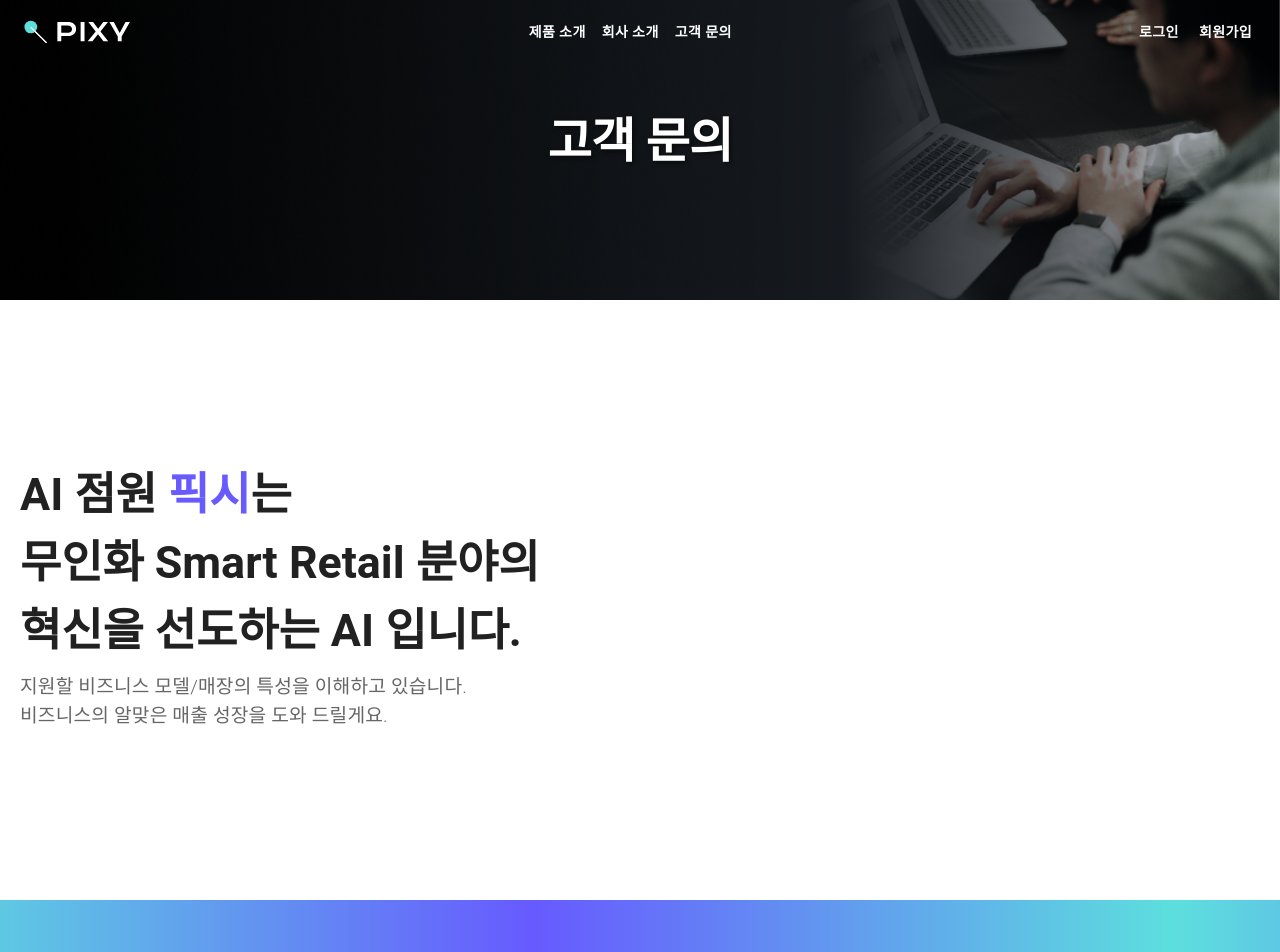
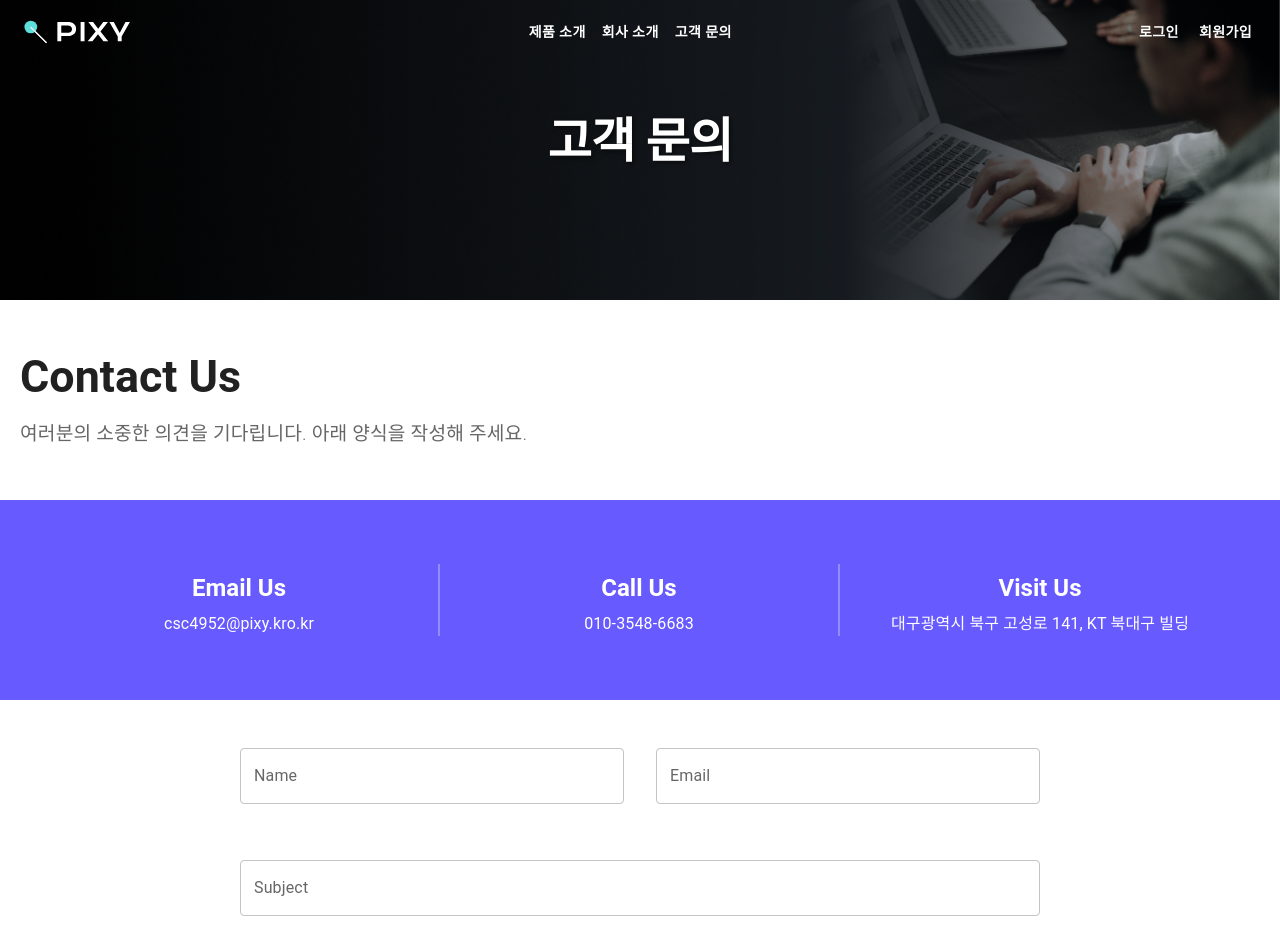
Before and after one commit to AIVLESCHOOLFIFTHBIGPROJECT/AI_24_PIXY_WEB, a React (Create React App) app: page /contact in a window 1280 px wide. Shown: the top 952 px of the page. Built offline with nearby package versions, Linux system fonts and the light colour scheme; no server answers.

Commit message:
finish contactpage, doing productpage

```diff
--- a/src/App.js
+++ b/src/App.js
@@ -9,6 +9,7 @@ import SignUp from './pages/SignUp';
 import Login from './pages/Login';
 import ContactPage from './pages/ContactPage';
 import AboutPage from './pages/AboutPage';
+import ProductPage from './pages/ProductPage';
 import MainPage from './pages/main/MainPage';
 import PixyCustom from './pages/main/PixyCustom';
 import Inquiry from './pages/main/Inquiry';
@@ -22,6 +23,7 @@ function App() {
       <AuthProvider>
           <Routes>
             <Route path="/" element={<HomePage />} />
+            <Route path="/product" element={<ProductPage />} />
             <Route path="/about" element={<AboutPage />} />
             <Route path="/contact" element={<ContactPage />}/>
             <Route path="/signup" element={<SignUp />}/>
--- a/src/components/Header.js
+++ b/src/components/Header.js
@@ -64,7 +64,7 @@ const Header = () => {
 
           {!isSmallScreen && (
             <Box sx={{ display: 'flex', justifyContent: 'center', flexGrow: 1 }}>
-              <Button color="inherit" component={Link} to="/" sx={buttonStyle}>제품 소개</Button>
+              <Button color="inherit" component={Link} to="/product" sx={buttonStyle}>제품 소개</Button>
               <Button color="inherit" component={Link} to="/about" sx={buttonStyle}>회사 소개</Button>
               <Button color="inherit" component={Link} to="/contact" sx={buttonStyle}>고객 문의</Button>
             </Box>
@@ -104,7 +104,7 @@ const Header = () => {
                     horizontal: 'right',
                   }}
                 >
-                  <MenuItem onClick={handleClose} component={Link} to="/">제품 소개</MenuItem>
+                  <MenuItem onClick={handleClose} component={Link} to="/product">제품 소개</MenuItem>
                   <MenuItem onClick={handleClose} component={Link} to="/about">회사 소개</MenuItem>
                   <MenuItem onClick={handleClose} component={Link} to="/contact">고객 문의</MenuItem>
                 </Menu>
--- /dev/null
+++ b/src/components/contact/ContactSection.js
@@ -0,0 +1,172 @@
+import React from 'react';
+import { Box, Typography, Grid, TextField, Button, useTheme, useMediaQuery } from '@mui/material';
+import { keyframes } from '@emotion/react';
+
+const moveGradient = keyframes`
+  0% {
+    transform: translate3d(0, 0, 0);
+  }
+  100% {
+    transform: translate3d(-50%, 0, 0);
+  }
+`;
+
+const ContactSection = () => {
+  const theme = useTheme();
+  const isLargeScreen = useMediaQuery('(min-width:1920px)');
+
+  return (
+    <Box sx={{ bgcolor: 'background.default' }}>
+      <Box sx={{
+        height: '200px',
+        display: 'flex',
+        flexDirection: 'column',
+        justifyContent: 'center',
+        width: '100%',
+        maxWidth: '1920px',
+        mx: 'auto',
+        px: {
+          xs: '5vw',
+          sm: '7vw',
+          md: '9vw',
+          lg: isLargeScreen ? '340px' : 'calc((100vw - 1240px) / 2)',
+        }
+      }}>
+        <Box>
+          <Typography
+            variant="h3"
+            component="h2"
+            gutterBottom
+            sx={{
+              fontWeight: 'bold',
+              fontSize: 'clamp(2rem, 3.5vw, 3.25rem)',
+            }}
+          >
+            Contact Us
+          </Typography>
+          <Typography
+            variant="body1"
+            sx={{
+              mt: 2,
+              color: 'text.secondary',
+              fontWeight: 300,
+              fontSize: 'clamp(1rem, 1.5vw, 1.25rem)',
+            }}
+          >
+            여러분의 소중한 의견을 기다립니다. 아래 양식을 작성해 주세요.
+          </Typography>
+        </Box>
+      </Box>
+
+      <Box
+        sx={{
+          height: '200px',
+          position: 'relative',
+          overflow: 'hidden',
+          color: 'white',
+          display: 'flex',
+          alignItems: 'center',
+        }}
+      >
+        <Box
+          sx={{
+            position: 'absolute',
+            top: 0,
+            left: 0,
+            right: 0,
+            bottom: 0,
+            width: '200%',
+            background: '#675AFF',
+          }}
+        />
+        <Grid container spacing={0} sx={{ maxWidth: '1200px', mx: 'auto', position: 'relative', zIndex: 1 }}>
+          <Grid item xs={12} md={4} sx={{
+            borderRight: { md: '2px solid rgba(255,255,255,0.3)' },
+            '&:last-child': { borderRight: 'none' },
+            display: 'flex',
+            flexDirection: 'column',
+            justifyContent: 'center',
+            height: '100%',
+          }}>
+            <Typography variant="h5" align="center" sx={{ mt: 1, fontWeight: 'bold' }}>Email Us</Typography>
+            <Typography variant="body1" align="center" sx={{ mt: 1}}>
+              csc4952@pixy.kro.kr
+            </Typography>
+          </Grid>
+          <Grid item xs={12} md={4} sx={{
+            borderRight: { md: '2px solid rgba(255,255,255,0.3)' },
+            '&:last-child': { borderRight: 'none' },
+            display: 'flex',
+            flexDirection: 'column',
+            justifyContent: 'center',
+            height: '100%',
+          }}>
+            <Typography variant="h5" align="center" sx={{ mt: 1, fontWeight: 'bold' }}>Call Us</Typography>
+            <Typography variant="body1" align="center" sx={{ mt: 1}}>
+              010-3548-6683
+            </Typography>
+          </Grid>
+          <Grid item xs={12} md={4} sx={{
+            display: 'flex',
+            flexDirection: 'column',
+            justifyContent: 'center',
+            height: '100%',
+          }}>
+            <Typography variant="h5" align="center" sx={{ mt: 1, fontWeight: 'bold' }}>Visit Us</Typography>
+            <Typography variant="body1" align="center" sx={{ mt: 1}}>
+              대구광역시 북구 고성로 141, KT 북대구 빌딩
+            </Typography>
+          </Grid>
+        </Grid>
+      </Box>
+
+      <Box sx={{ display: 'flex', justifyContent: 'center', py: 4 }}>
+        <Box sx={{ maxWidth: 800, width: '100%' }}>
+          <Grid container spacing={4}>
+            <Grid item xs={12} md={6}>
+              <TextField
+                fullWidth
+                label="Name"
+                variant="outlined"
+                margin="normal"
+              />
+            </Grid>
+            <Grid item xs={12} md={6}>
+              <TextField
+                fullWidth
+                label="Email"
+                variant="outlined"
+                margin="normal"
+              />
+            </Grid>
+            <Grid item xs={12}>
+              <TextField
+                fullWidth
+                label="Subject"
+                variant="outlined"
+                margin="normal"
+              />
+            </Grid>
+            <Grid item xs={12}>
+              <TextField
+                fullWidth
+                label="Message"
+                variant="outlined"
+                margin="normal"
+                multiline
+                rows={4}
+              />
+            </Grid>
+            <Grid item xs={12} sx={{ textAlign: 'center' }}>
+              <Button variant="contained" color="primary" size="large">
+                제출하기
+              </Button>
+            </Grid>
+          </Grid>
+        </Box>
+      </Box>
+    </Box>
+  );
+};
+
+export default ContactSection;
--- /dev/null
+++ b/src/components/product/BannerSection.js
@@ -0,0 +1,49 @@
+import React from 'react';
+import { Box, Typography, Button, Container } from '@mui/material';
+import productBannerImg from '../../assets/product_banner.png';
+
+const BannerSection = () => {
+  return (
+    <Box
+      id="banner-section"
+      sx={{
+        backgroundImage: `url(${productBannerImg})`,
+        backgroundSize: 'cover',
+        backgroundPosition: 'center',
+        height: '300px',
+        display: 'flex',
+        justifyContent: 'center',
+        alignItems: 'center',
+        color: 'white',
+        position: 'relative',
+        textAlign: 'center'
+      }}
+    >
+      <Box
+        sx={{
+          position: 'absolute',
+          top: '50%',
+          left: '50%',
+          transform: 'translate(-50%, -50%)',
+          textAlign: 'center',
+          p: 2
+        }}
+      >
+        <Typography
+          variant="h1"
+          component="h1"
+          gutterBottom
+          sx={{
+            fontWeight: 800,
+            fontSize: '3rem',
+            textShadow: '2px 2px 4px rgba(0,0,0,0.5)'
+          }}
+        >
+          제품 소개
+        </Typography>
+      </Box>
+    </Box>
+  );
+};
+
+export default BannerSection;
--- a/src/pages/ContactPage.js
+++ b/src/pages/ContactPage.js
@@ -1,8 +1,6 @@
 import React from 'react';
 import BannerSection from '../components/contact/BannerSection';
-import ServicesSection from '../components/home/ServicesSection';
-import FeaturesSection from '../components/home/FeaturesSection';
-import SignUpButton from '../components/home/SignUpButton';
+import ContactSection from '../components/contact/ContactSection';
 import Footer from '../components/Footer';
 import Header from '../components/Header';
 
@@ -11,9 +9,7 @@ const ContactPage = () => {
     <>
       <Header />
       <BannerSection />
-      <ServicesSection />
-      <FeaturesSection />
-      <SignUpButton />
+      <ContactSection />
       <Footer />
     </>
   );
--- /dev/null
+++ b/src/pages/ProductPage.js
@@ -0,0 +1,16 @@
+import React from 'react';
+import BannerSection from '../components/product/BannerSection';
+import Footer from '../components/Footer';
+import Header from '../components/Header';
+
+const ProductPage = () => {
+  return (
+    <>
+      <Header />
+      <BannerSection />
+      <Footer />
+    </>
+  );
+};
+
+export default ProductPage;
```
Also changed, not shown: src/components/about/TeamSection.js (+5 -14 lines), src/assets/product_banner.png (added), src/components/product/CctvSection.js (added), src/components/product/LlmSection.js (added), src/components/product/SalesSection.js (added).
